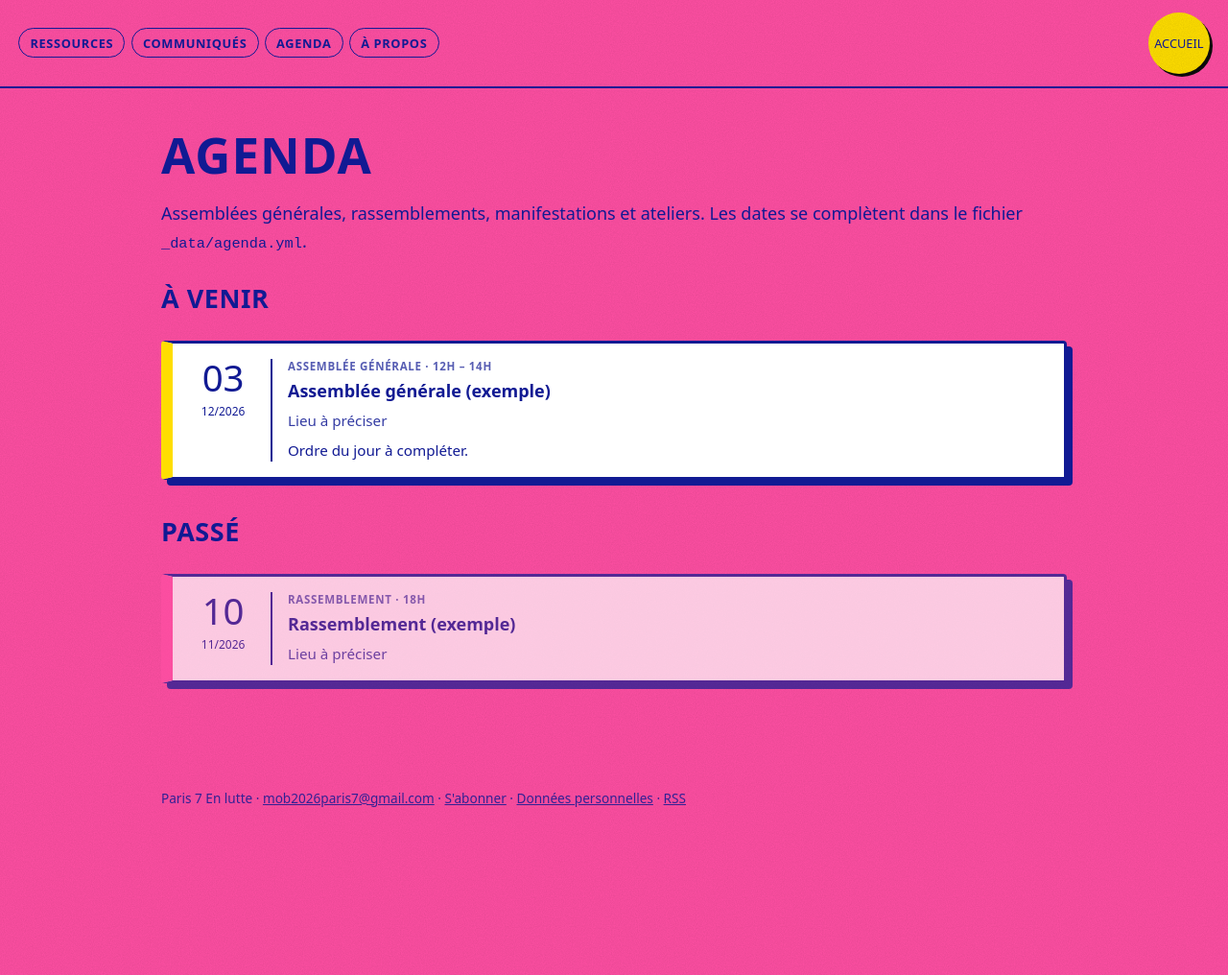
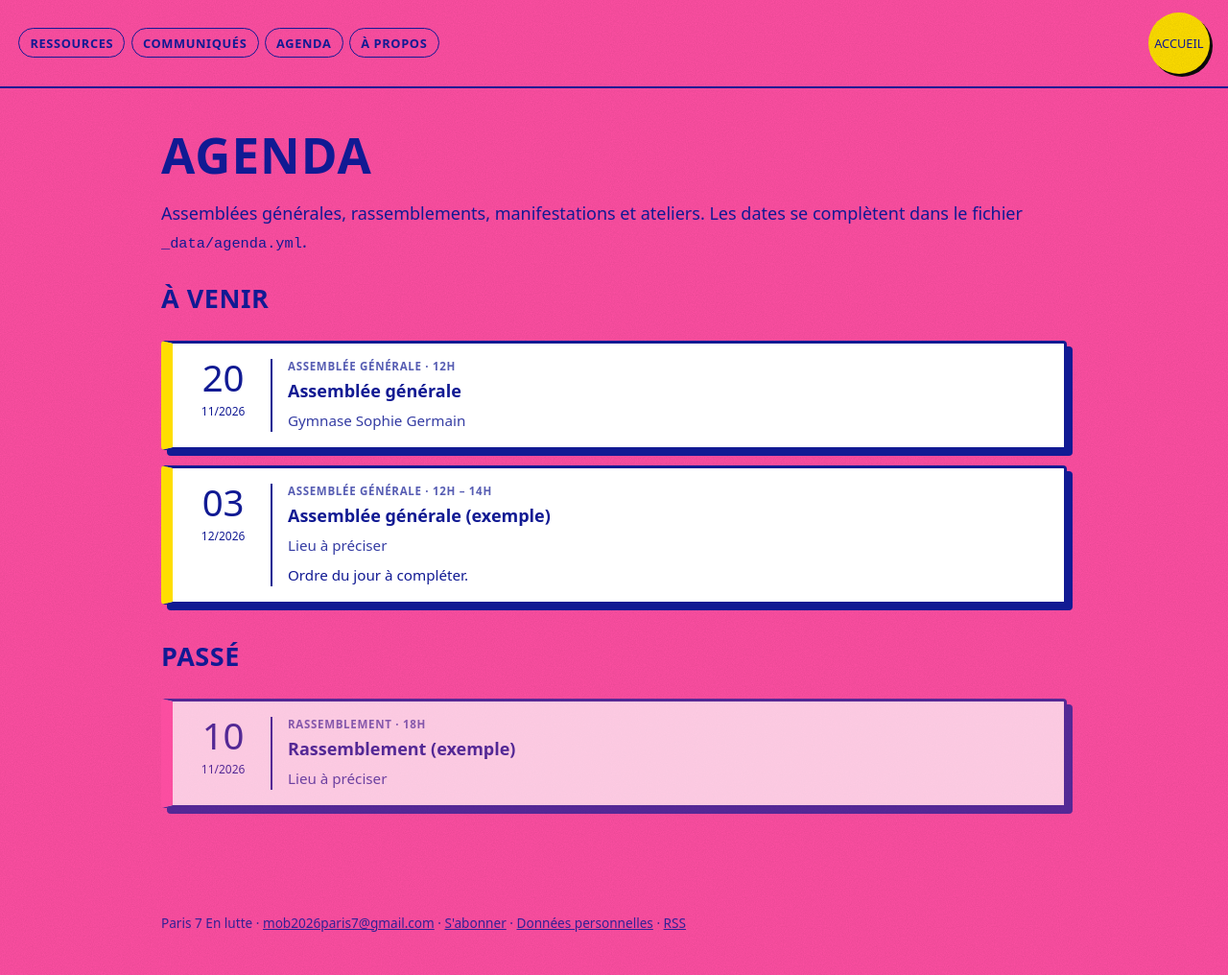
Before and after one commit to Paris7enLutte/paris7enlutte.github.io, a Jekyll site: the page built from agenda.html, in a window 1280 px wide. Shown: the whole page at 96% size. Built offline with Jekyll 4.4.1, drawn with Linux system fonts in a browser that asks for light colours; before the commit the page ends 900 px from its top, so only the background shows below that.

Commit message:
Update agenda.yml

```diff
--- a/_data/agenda.yml
+++ b/_data/agenda.yml
@@ -1,7 +1,13 @@
 # Une entrée par événement. Champs : date (AAAA-MM-JJ), heure, titre, type, lieu, description, lien.
 # « type » colore la carte : Assemblée générale, Rassemblement, Manifestation, Atelier...
 # Les événements passés basculent seuls dans la rubrique « Passé ».
-# Les deux entrées ci-dessous sont des EXEMPLES à remplacer.
+# Les entrées marquées « (exemple) » sont à remplacer ou supprimer.
+
+- date: 2026-11-20
+  heure: "12h"
+  titre: "Assemblée générale"
+  type: Assemblée générale
+  lieu: "Gymnase Sophie Germain"
 
 - date: 2026-12-03
   heure: "12h – 14h"
```
